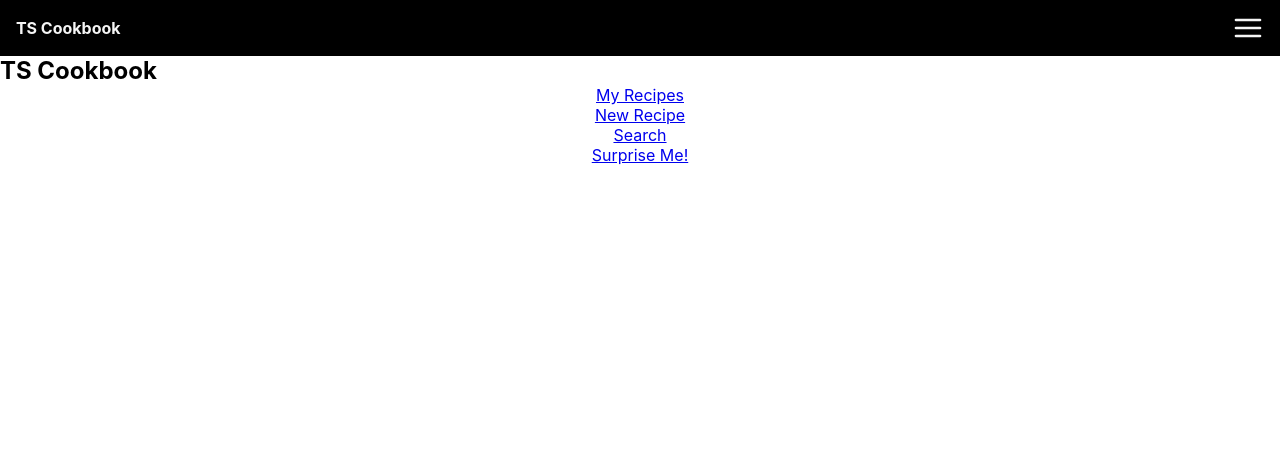
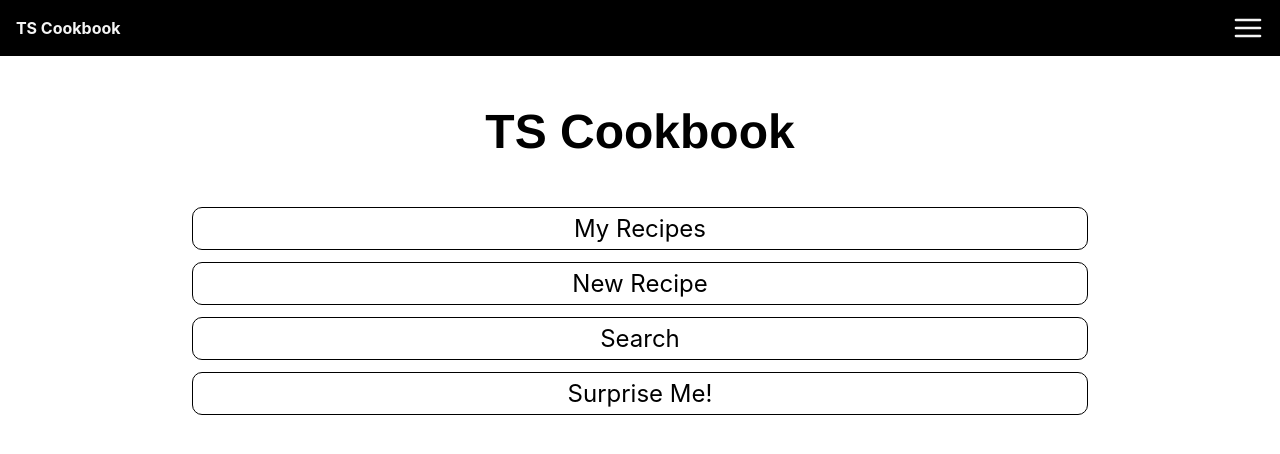
Before and after one commit to Smoopfrog/tscookbook, a React (Create React App) app in the folder frontend/: page / in a window 1280 px wide. Shown: the top 454 px of the page. Built offline with nearby package versions, Linux system fonts and the light colour scheme.

Commit message:
being styling homepage

```diff
--- a/frontend/src/Styles/HomePage.css
+++ b/frontend/src/Styles/HomePage.css
@@ -1,5 +1,27 @@
 .homepage {
   background-size: cover;
-  height: 90%;
+  height: 100vh;
   width: 100%;
+  display: flex;
+  flex-direction: column;
+  align-items: center;
+}
+.homepage h1 {
+  margin: 48px 0;
+  font-size: 48px;
+  font-family: "Franklin Gothic Medium", "Arial Narrow", Arial, sans-serif;
+}
+.homepage .nav-item {
+  text-decoration: none;
+  text-align: center;
+  color: black;
+  padding: 6px;
+  font-size: 24px;
+  border: solid 1px black;
+  border-radius: 10px;
+  width: 70%;
+  margin-bottom: 12px;
+}
+.homepage .nav-item:visited {
+  color: black;
 }/*# sourceMappingURL=HomePage.css.map */
--- a/frontend/src/Styles/HomePage.scss
+++ b/frontend/src/Styles/HomePage.scss
@@ -1,6 +1,32 @@
 .homepage {
   // background-image: url('../Assets/background.png');
   background-size: cover;
-  height: 90%;
+  height: 100vh;
   width: 100%;
+
+  display: flex;
+  flex-direction: column;
+  align-items: center;
+
+  h1 {
+    margin: 48px 0;
+    font-size: 48px;
+    font-family: 'Franklin Gothic Medium', 'Arial Narrow', Arial, sans-serif;
+  }
+
+  .nav-item {
+    text-decoration: none;
+    text-align: center;
+    color: black;
+    padding: 6px;
+    font-size: 24px;
+    border: solid 1px black;
+    border-radius: 10px;
+    width: 70%;
+    margin-bottom: 12px;
+  }
+
+  .nav-item:visited {
+    color: black;
+  }
 }
```
Also changed, not shown: 1 other file (tests, documents, lock files or other folders).
